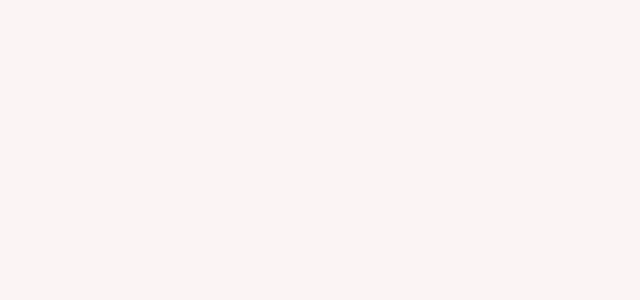
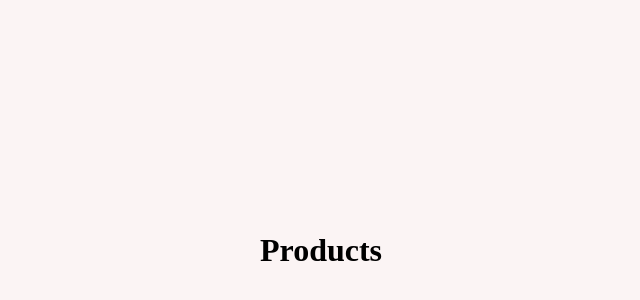
Before and after one commit to PedroJGC/react-router, a React (Vite) app: page /products in a window 1280 px wide. Before the commit this address had no page. Shown: the part 150-450 px from the top of the page, without its empty margins (319-959 px from the left). Built offline with nearby package versions, Linux system fonts and the light colour scheme.

Commit message:
feat: product route

```diff
--- /dev/null
+++ b/src/pages/Products.tsx
@@ -0,0 +1,7 @@
+export function Products() {
+  return (
+    <div>
+      <h1>Products</h1>
+    </div>
+  )
+}
--- a/src/routes/AppRoutes.tsx
+++ b/src/routes/AppRoutes.tsx
@@ -1,11 +1,13 @@
 import { Route, Routes } from 'react-router'
 
 import { Home } from '../pages/Home'
+import { Products } from '../pages/Products'
 
 export function AppRoutes() {
   return (
     <Routes>
       <Route element={<Home />} index path="/" />
+      <Route element={<Products />} path="/products" />
     </Routes>
   )
 }
```
